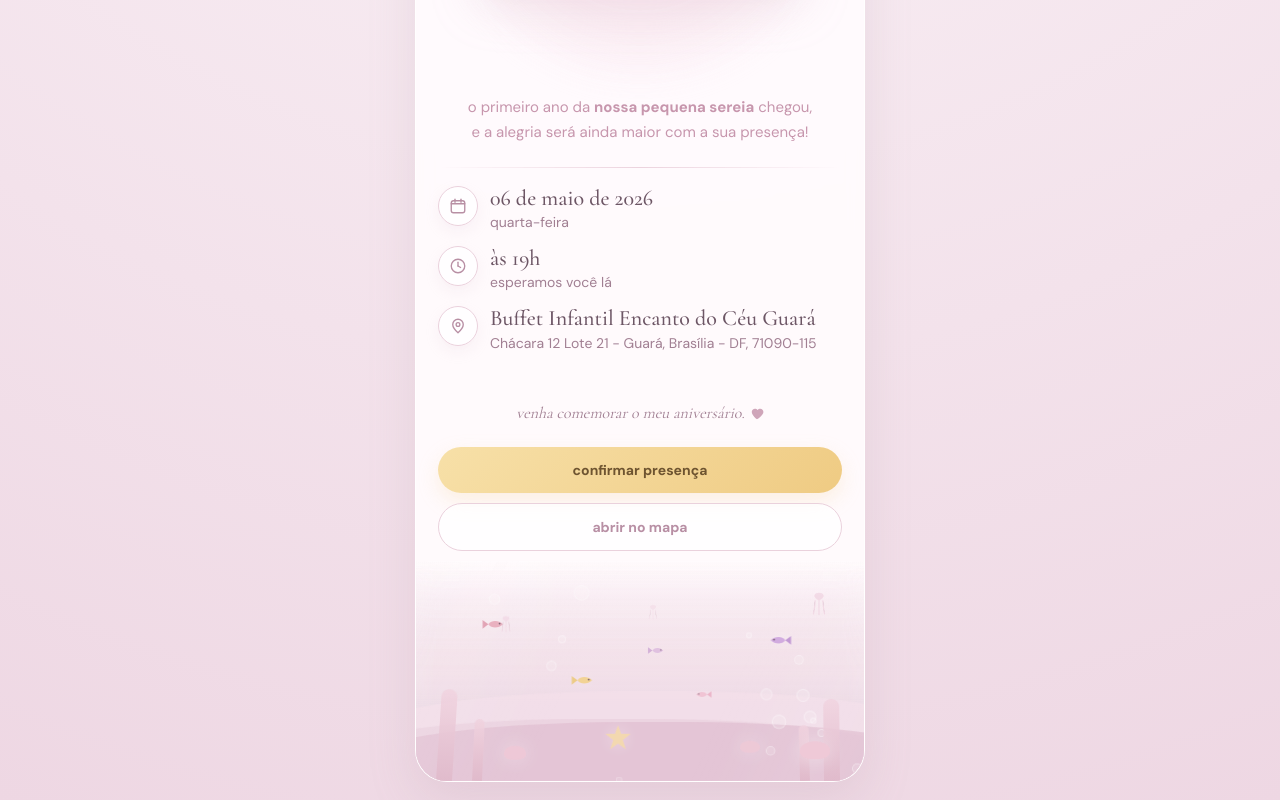
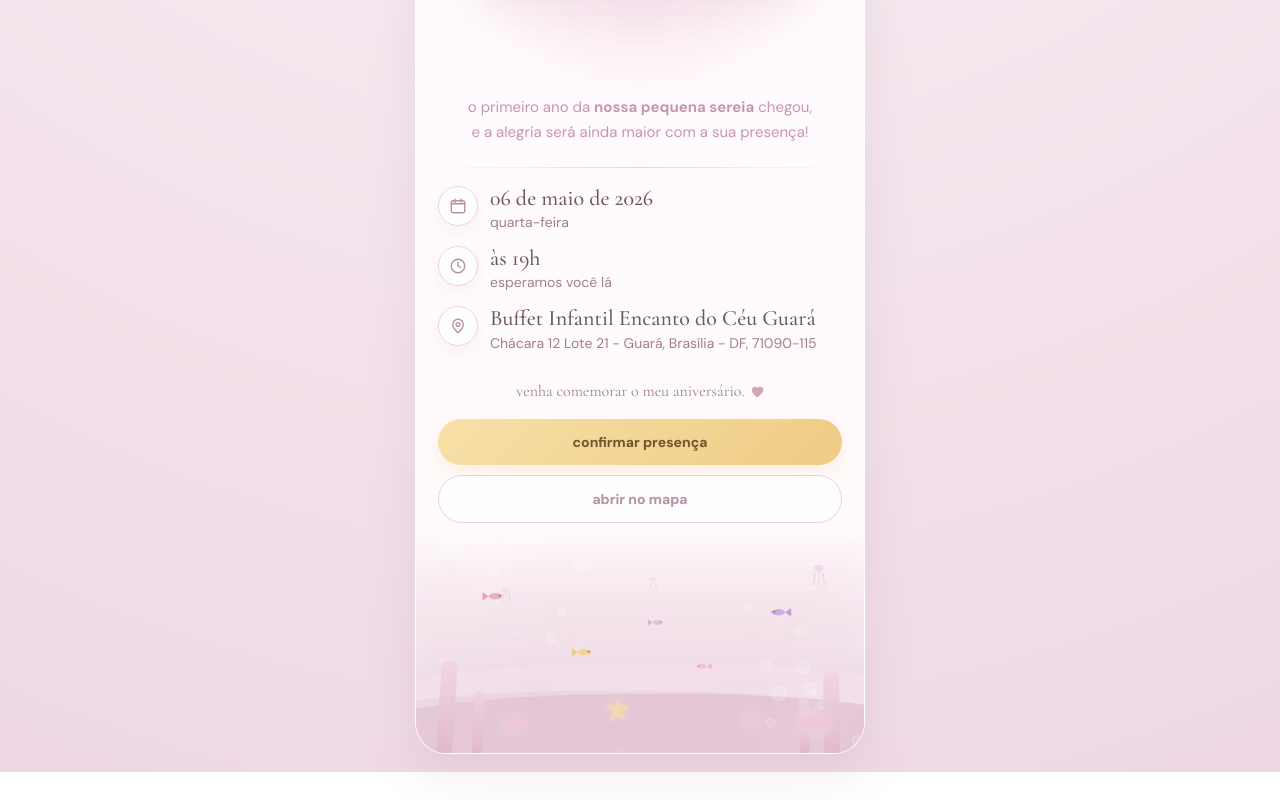
Before and after one commit to eloamagalhaesdejesus/convite, a plain HTML site: page index.html in a window 1280 px wide. Shown: the part 786-1586 px from the top of the page. After the commit the page ends 1558 px from the top, so only its background shows below. Drawn offline with nearby package versions, Linux system fonts and the light colour scheme.

Commit message:
ajuste no footer

```diff
--- a/index.html
+++ b/index.html
@@ -534,7 +534,6 @@
         margin: 20px 0 18px;
         font-family: "Cormorant Garamond", serif;
         font-size: 16px;
-        font-style: italic;
         color: var(--soft);
       }
 
@@ -542,7 +541,7 @@
         display: flex;
         flex-direction: column;
         gap: 10px;
-        margin-top: 24px;
+        margin-top: 12px;
       }
 
       .btn {
@@ -1248,7 +1247,7 @@
             </div>
           </div>
         </div>
-        <div style="margin-top: 50px" class="footer">
+        <div style="margin-top: 28px" class="footer">
           venha comemorar o meu aniversário.<svg
             viewBox="0 0 24 24"
             width="14"
```
